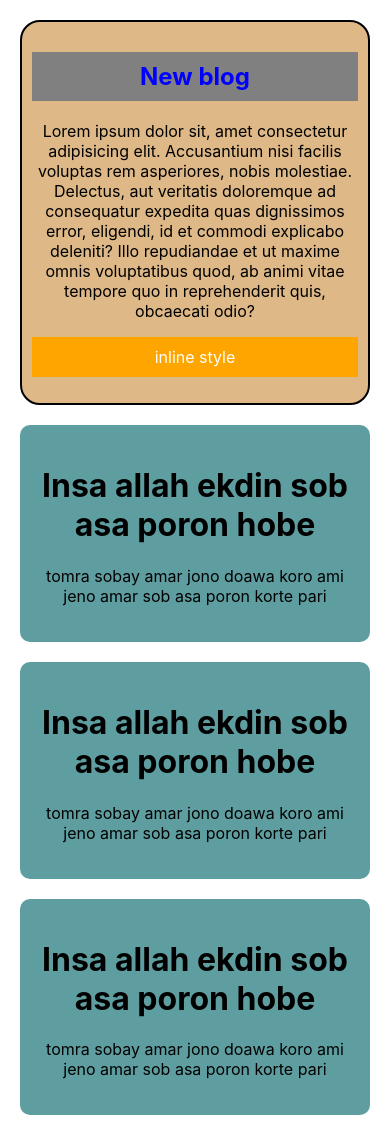
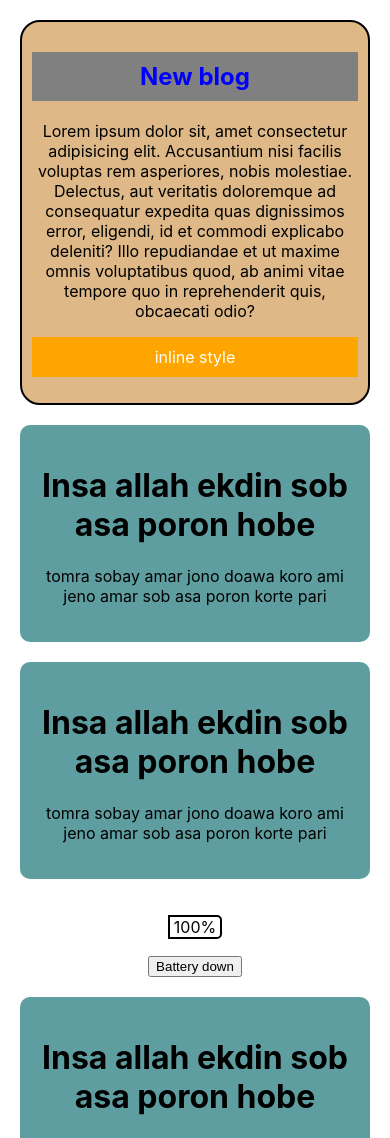
Before and after one commit to HmSani6699/react-practice-projects-1, a React (Create React App) app in the folder react-practice-pojects-1/: page / in a window 390 px wide. Shown: the top 1138 px of the page. Built offline with nearby package versions, Linux system fonts and the light colour scheme.

Commit message:
mobile part complete

```diff
--- a/react-practice-pojects-1/src/App.js
+++ b/react-practice-pojects-1/src/App.js
@@ -1,5 +1,6 @@
 import './App.css';
 import Blog from './component/Blog/Blog';
+import Mobile from './component/Mobile/Mobile';
 
 function App() {
   const titleStyle = {
@@ -18,6 +19,9 @@ function App() {
         author="tomra sobay amar jono doawa koro ami jeno amar sob asa poron korte pari"></Blog>
       <Blog heading="Insa allah ekdin sob asa poron hobe"
         author="tomra sobay amar jono doawa koro ami jeno amar sob asa poron korte pari"></Blog>
+
+      <Mobile></Mobile>
+
       <Blog heading="Insa allah ekdin sob asa poron hobe"
         author="tomra sobay amar jono doawa koro ami jeno amar sob asa poron korte pari"></Blog>
     </div>
--- /dev/null
+++ b/react-practice-pojects-1/src/component/Mobile/Mobile.css
@@ -0,0 +1,4 @@
+.mobile {
+    display: flex;
+    justify-content: center;
+}
--- /dev/null
+++ b/react-practice-pojects-1/src/component/Mobile/Mobile.js
@@ -0,0 +1,30 @@
+import React, { useState } from 'react';
+import './Mobile.css'
+const battery = {
+    border: '2px solid',
+    width: '50px',
+    borderTopRightRadius: '5px',
+    borderBottomRightRadius: '5px'
+}
+const Mobile = () => {
+    const [count, setCount] = useState(100);
+
+    const batteryCount = () => {
+        if (count === 30) { document.getElementById('battery').style.backgroundColor = "red" }
+        else if (count === 0) {
+            return
+        }
+        const newCount = count - 10;
+        setCount(newCount)
+    }
+    return (
+        <div>
+            <div className='mobile'>
+                <p style={battery} id="battery">{count}%</p>
+            </div>
+            <button onClick={batteryCount}>Battery down</button>
+        </div>
+    );
+};
+
+export default Mobile;
```
